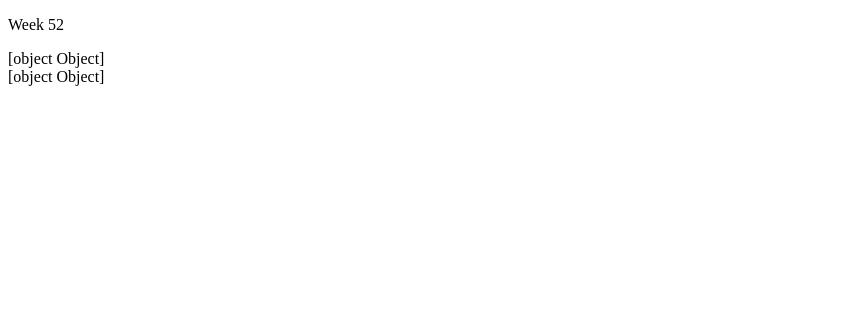
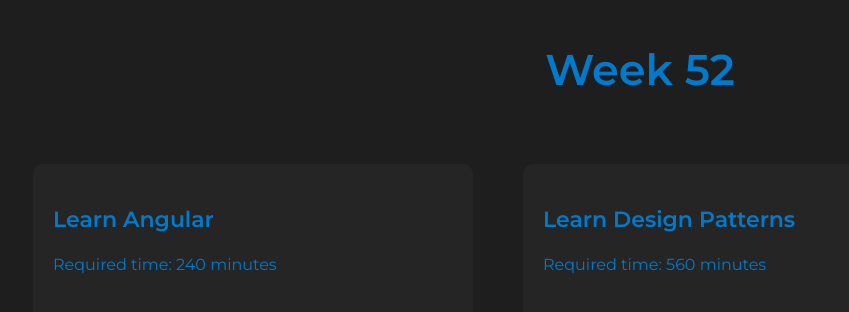
Before and after one commit to tepesalexandru/ng-week52, an Angular app: page / in a window 1280 px wide. Shown: the top 312 px of the page, without its empty margins (0-849 px from the left). Built offline with nearby package versions, Linux system fonts and the light colour scheme.

Commit message:
added basic styles

```diff
--- a/src/app/app.component.html
+++ b/src/app/app.component.html
@@ -1,2 +1,2 @@
-<p>Week 52</p>
+<p style="text-align: center; color: #007acc; font-size: 43px; font-weight: 600;">Week 52</p>
 <goal-container></goal-container>
--- /dev/null
+++ b/src/app/goals/goal.component.css
@@ -0,0 +1,16 @@
+.cardContainer {
+    width: 400px;
+    height: 170px;
+    background: #252526;
+    display: inline-block;
+    margin: 25px;
+    padding: 20px;
+    color: #007acc;
+    border-radius: 10px;
+    cursor: pointer
+}
+
+.cardLabel {
+    font-size: 22px;
+    font-weight: 600;
+}
--- a/src/app/goals/goal.component.html
+++ b/src/app/goals/goal.component.html
@@ -1,3 +1,4 @@
-<div>
-    {{goal}}
+<div class="cardContainer">
+    <p class="cardLabel">{{goal.label}} </p>
+    <p>Required time: {{goal.minutesRequired}} minutes</p>
 </div>
--- a/src/app/goals/goal.component.ts
+++ b/src/app/goals/goal.component.ts
@@ -4,6 +4,7 @@
 @Component({
   selector: 'goal',
   templateUrl: './goal.component.html',
+  styleUrls: ['./goal.component.css']
 })
 export class GoalComponent {
   @Input() goal: IGoal;
--- a/src/index.html
+++ b/src/index.html
@@ -1,11 +1,16 @@
-<!doctype html>
+<!DOCTYPE html>
 <html lang="en">
   <head>
-  <meta charset="utf-8">
+    <meta charset="utf-8" />
     <title>Week52</title>
-  <base href="/">
-  <meta name="viewport" content="width=device-width, initial-scale=1">
-  <link rel="icon" type="image/x-icon" href="favicon.ico">
+    <base href="/" />
+    <meta name="viewport" content="width=device-width, initial-scale=1" />
+    <link rel="icon" type="image/x-icon" href="favicon.ico" />
+    <link rel="preconnect" href="https://fonts.gstatic.com" />
+    <link
+      href="https://fonts.googleapis.com/css2?family=Montserrat:wght@200;400;500;600&display=swap"
+      rel="stylesheet"
+    />
   </head>
   <body>
     <app-root></app-root>
--- a/src/styles.css
+++ b/src/styles.css
@@ -1 +1,5 @@
 /* You can add global styles to this file, and also import other style files */
+body {
+    background-color: #1e1e1e;
+    font-family: 'Montserrat', sans-serif;
+}
```
Lines whose indentation alone changed are shown as unchanged.
